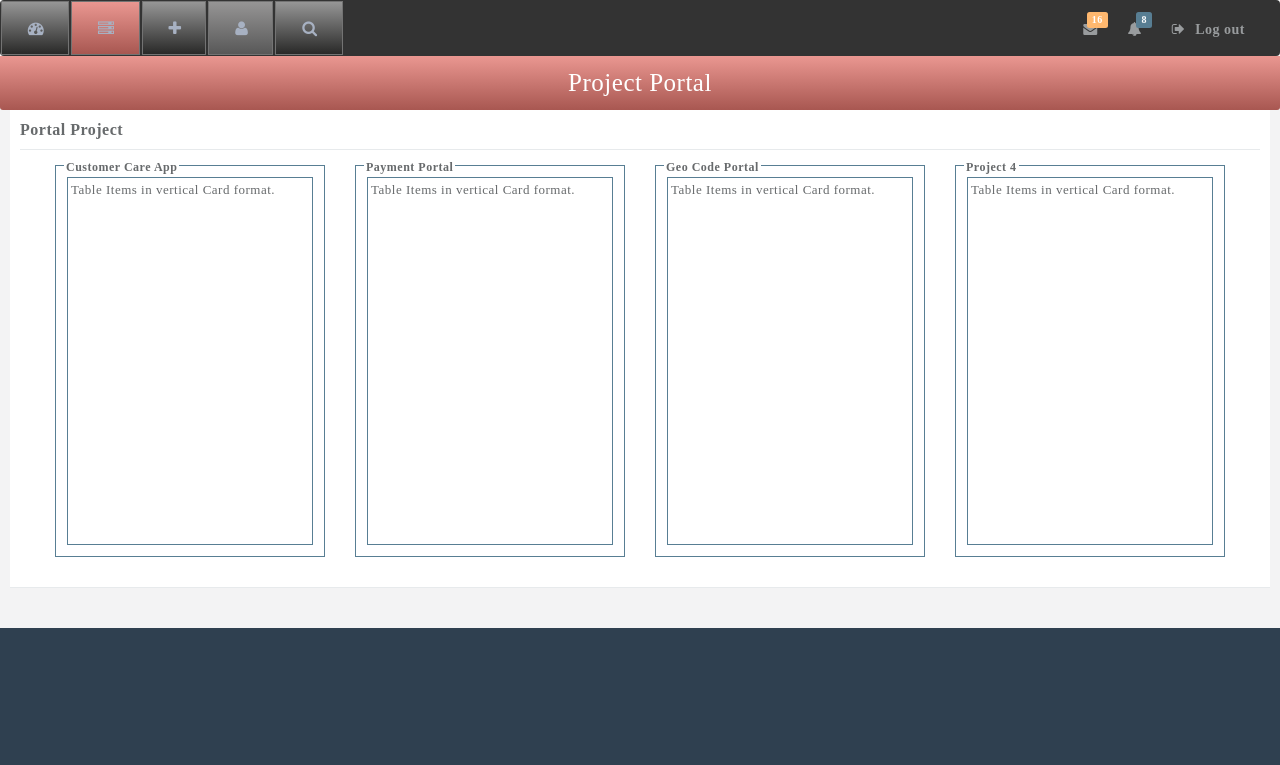
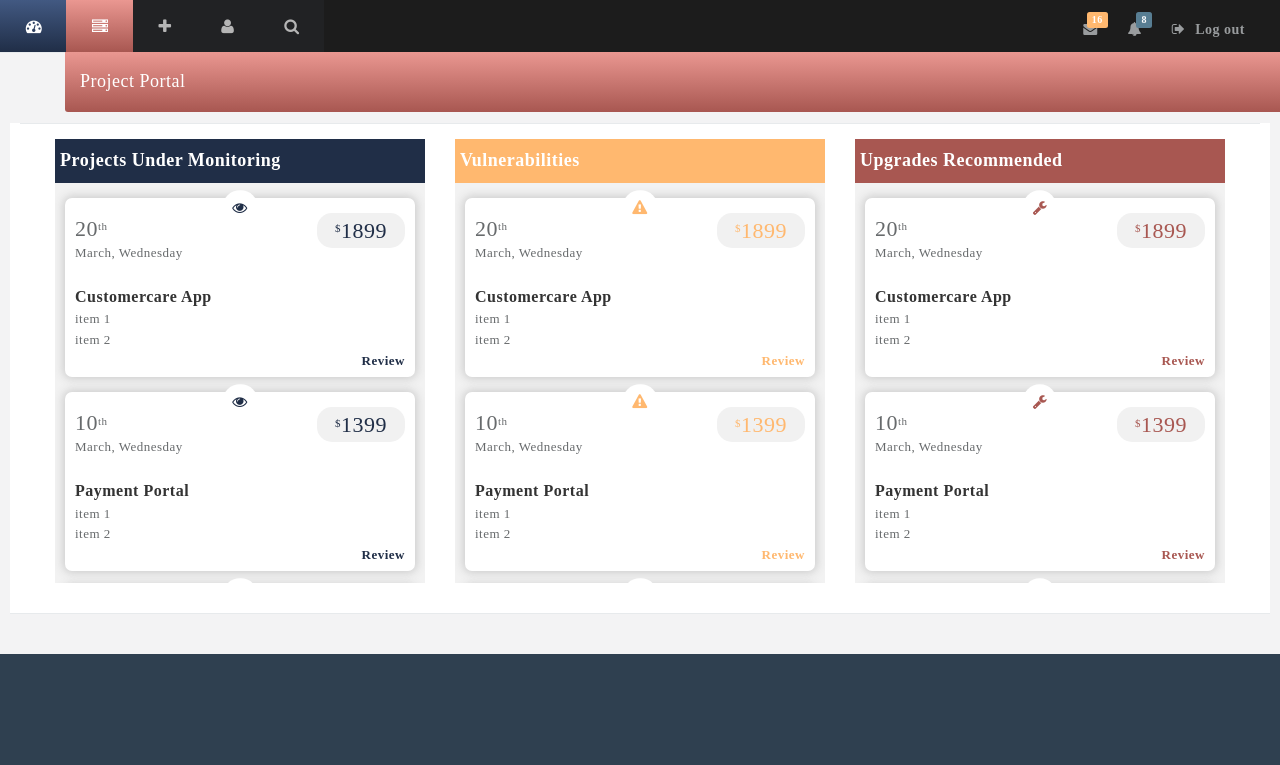
Before and after one commit to devdogmonitors/DevDogMonitors, a PHP site: page /projectportal.html in a window 1280 px wide. Shown: the top 765 px of the page. Run offline with PHP 8.4, Linux system fonts and the light colour scheme; some web fonts are replaced.

Commit message:
updated files

```diff
--- a/css/custom.css
+++ b/css/custom.css
@@ -861,7 +918,7 @@ body.mini-navbar .navbar-default .nav > li > a span{
 	margin-bottom:0px;
 }
 .fullwidth .nav > li > a {
-    color: #a7b1c2;
+    color: #b5b5b5;
     font-weight: 600;
     font-size: 16px;
     padding: 18px 24px 34px 21px !important;
@@ -873,11 +930,11 @@ body.mini-navbar .navbar-default .nav > li > a span{
     background: -webkit-linear-gradient(top, #51bbd2 0%, #2d97af 100%);
     background: -o-linear-gradient(top, #51bbd2 0%, #2d97af 100%);
     background: -ms-linear-gradient(top, #51bbd2 0%, #2d97af 100%);
-        background: linear-gradient(to bottom, #969595 0%, #585858 100%);
-        background: linear-gradient(to bottom, #969595 0%, #585858 100%);
-    border: 1px solid #737373;
+        /* background: linear-gradient(to bottom, #969595 0%, #585858 100%); */
+		background:#212224;
+    /* border: 1px solid #737373; */
     /* box-shadow: 0 0 10px #ccc; */
-    margin: 1px 1px 1px 1px;
+    /* margin: 1px 1px 1px 1px; */
 }
 .fullwidth .navbar-nav>li:nth-child(odd) {
     background: #39b1cc;
@@ -886,21 +943,23 @@ body.mini-navbar .navbar-default .nav > li > a span{
     background: -webkit-linear-gradient(top, #51bbd2 0%, #2d97af 100%);
     background: -o-linear-gradient(top, #51bbd2 0%, #2d97af 100%);
     background: -ms-linear-gradient(top, #51bbd2 0%, #2d97af 100%);
-   background: linear-gradient(to bottom, #969696 0%, #292928 100%);
-    border: 1px solid #737373;
+   /* background: linear-gradient(to bottom, #969696 0%, #292928 100%); */
+   	background:#212224;
+   /*  border: 1px solid #737373; */
     /* box-shadow: 0 0 10px #ccc; */
-    margin: 1px 1px 1px 1px;
+    /* margin: 1px 1px 1px 1px; */
 }
 .fullwidth .navbar-default .nav > li > a:hover:nth-child(2){background: linear-gradient(to bottom, #ffffff 0%, #000000 100%) !important;}
 .fullwidth .navbar-default {
-    background-color: #333333;
-    border-color: #333333;
+    background-color: #1c1c1c;
+    border-color: #1c1c1c;
+	border-radius:0px;
 }
 .fullwidth .mega-dropdown-menu li h2 {
     color: #fff;
-    margin: 13px 0;
-    font-size: 25px;
-	text-align:center;
+    margin: 20px 0;
+    font-size: 18px;
+    text-align: left;
 }
 .fullwidth .nav .navbar-nav li{width:50px;height:50px;}
 .fullwidth .navbar-default .nav > li > a:hover, .navbar-default .nav > li > a:focus,  .navbar-default .nav > li > a:active {
@@ -1008,6 +1067,102 @@ body.mini-navbar .navbar-default .nav > li > a span{
     color: #fff;
 }
 .index-wrapper {padding-top:66px !important}
+
+/*Project Portal page css*/
+.wrapper-content {padding-top:70px;}
+.undermonitoring {overflow:hidden; background-color:#f2f2f2; padding:0px;}
+.undermonitoring .card-heading {padding:7px 5px; background-color:#202e47;}
+.card-heading h3 {color:#fff; font-size:18px;}
+.card-body {height:400px; overflow-y:auto;}
+.card {padding:15px 10px 7px 10px; background-color:#fff; border-radius:7px; margin:15px 10px; position:relative; box-shadow:0px 0px 10px 2px #ccc;}
+.card i {position:absolute;left:50%; padding:10px; background-color:#fff; border-radius:50%; font-size:15px;transform: translate(-50%, -65%); color:#202e47;}
+
+.card span {font-size:22px;}
+.card span sup {font-size:11px;}
+.value {padding:2px 18px; background-color:#f1f1f1; border-radius:15px; color:#202e47;}
+.date {margin-top:15px;}
+
+.projectdetails {margin-top:25px;}
+.projectdetails h3 {font-size:16px; color:#333;}
+.projectdetails p {margin-bottom:2px;}
+.projectdetails a {font-size:13px; font-weight:700; color:#202e47;}
+
+#monitorscroll::-webkit-scrollbar-track
+{
+ -webkit-box-shadow: inset 0 0 6px rgba(0,0,0,0.3);
+ border-radius: 10px;
+ background-color: #F5F5F5;
+}
+
+#monitorscroll::-webkit-scrollbar
+{
+ width: 6px;
+ background-color: #F5F5F5;
+}
+
+#monitorscroll::-webkit-scrollbar-thumb
+{
+ border-radius: 10px;
+ -webkit-box-shadow: inset 0 0 6px rgba(0,0,0,.3);
+ background-color: rgba(32, 46, 71, 0.8);
+}
+
+.vulnerabilities {overflow:hidden; background-color:#f2f2f2; padding:0px;}
+.vulnerabilities .card-heading {padding:7px 5px; background-color:#ffb86f;}
+
+#vulnerabilitiesscroll::-webkit-scrollbar-track
+{
+ -webkit-box-shadow: inset 0 0 6px rgba(0,0,0,0.3);
+ border-radius: 10px;
+ background-color: #F5F5F5;
+}
+
+#vulnerabilitiesscroll::-webkit-scrollbar
+{
+ width: 6px;
+ background-color: #F5F5F5;
+}
+
+#vulnerabilitiesscroll::-webkit-scrollbar-thumb
+{
+ border-radius: 10px;
+ -webkit-box-shadow: inset 0 0 6px rgba(0,0,0,.3);
+ background-color: rgba(255, 184, 111, 0.8);
+}
+
+.vulnerabilities .card i {color:#ffb86f;}
+.vulnerabilities .value {color:#ffb86f;}
+.vulnerabilities .projectdetails a {color:#ffb86f;}
+
+
+.needtofixed {overflow:hidden; background-color:#f2f2f2; padding:0px;}
+.needtofixed .card-heading {padding:7px 5px; background-color:#a85751;}
+
+#needtofixedscroll::-webkit-scrollbar-track
+{
+ -webkit-box-shadow: inset 0 0 6px rgba(0,0,0,0.3);
+ border-radius: 10px;
+ background-color: #F5F5F5;
+}
+
+#needtofixedscroll::-webkit-scrollbar
+{
+ width: 6px;
+ background-color: #F5F5F5;
+}
+
+#needtofixedscroll::-webkit-scrollbar-thumb
+{
+ border-radius: 10px;
+ -webkit-box-shadow: inset 0 0 6px rgba(0,0,0,.3);
+ background-color: rgba(168, 87, 81, 0.8);
+}
+
+.needtofixed .card i {color:#a85751;}
+.needtofixed .value {color:#a85751;}
+.needtofixed .projectdetails a {color:#a85751;}
+
+
 /*projectprotal css*/
 .ppmain{border:1px solid #587e93;padding:5px;}
 .ppmain h5 {
@@ -1027,9 +1182,15 @@ body.mini-navbar .navbar-default .nav > li > a span{
 .fullwidth .navbar-default .nav > li > .col-ffb86f-hr:hover{background: linear-gradient(to bottom, #eacaa8 0%, #ffb86f 100%) !important;}
 
 .col-2f4050 {background: linear-gradient(to bottom, #545454 0%, #222222 100%);}
-.col-202e47 {background: linear-gradient(to bottom, #425982 0%, #202e47 100%);}
-.col-a85751 {background: linear-gradient(to bottom, #ea9791 0%, #a85751 100%);}
-.col-453a49 {background: linear-gradient(to bottom, #827188 0%, #453a49 100%);}
-.col-587e93 {background: linear-gradient(to bottom, #8ab9d4 0%, #587e93 100%);}
-.col-ffb86f {background: linear-gradient(to bottom, #eacaa8 0%, #ffb86f 100%);}
-.col-587e93:hover{background: linear-gradient(to bottom, #8ab9d4 0%, #587e93 100%);
+.col-202e47 {background: linear-gradient(to bottom, #425982 0%, #202e47 100%);color:#fff !important;}
+.col-a85751 {background: linear-gradient(to bottom, #ea9791 0%, #a85751 100%);color:#fff !important;}
+.col-453a49 {background: linear-gradient(to bottom, #827188 0%, #453a49 100%);color:#fff !important;}
+.col-587e93 {background: linear-gradient(to bottom, #8ab9d4 0%, #587e93 100%);color:#fff !important;}
+.col-ffb86f {background: linear-gradient(to bottom, #eacaa8 0%, #ffb86f 100%);color:#fff !important;}
+.col-587e93:hover{background: linear-gradient(to bottom, #8ab9d4 0%, #587e93 100%);}
+
+.prj-left {margin-left:65px;}
+.new-left {margin-left:133px;}
+.profile-left {margin-left:196px;}
+.search-left {margin-left:257px;}
+.email-icon-w {width:93%;float:left}
--- a/projectportal.html
+++ b/projectportal.html
@@ -35,7 +35,7 @@
         <div class="row border-bottom">
         <nav class="navbar navbar-static-top white-bg" role="navigation" style="margin-bottom: 0">
         <div class="navbar-header" style="width:100%">
-            <a class="navbar-minimalize minimalize-styl-2 btn btn-primary " href="#"><i class="fa fa-bars"></i> </a>
+            <!-- <a class="navbar-minimalize minimalize-styl-2 btn btn-primary " href="#"><i class="fa fa-bars"></i> </a> -->
            <!--  <form role="search" class="navbar-form-custom" action="search_results.html">
                 <div class="form-group">
                     <input type="text" placeholder="Search for something..." class="form-control" name="top-search" id="top-search">
@@ -43,18 +43,18 @@
             </form> -->
 			<div class="fullwidth ">
 				  <nav class="navbar navbar-default">
-    <div class="navbar-header">
+    <!-- <div class="navbar-header">
       <button class="navbar-toggle" type="button" data-toggle="collapse" data-target=".js-navbar-collapse">
         <span class="sr-only">Toggle navigation</span>
         <span class="icon-bar"></span>
         <span class="icon-bar"></span>
         <span class="icon-bar"></span>
       </button>
-    </div>
+    </div> -->
 
 
-    <div class="collapse navbar-collapse js-navbar-collapse">
-      <ul class="nav navbar-nav" style="display:inline-flex;">
+    <div class="">
+      <ul class="nav navbar-nav menu-top mrg-left-0" style="display:inline-flex;">
 		<!-- <li>
 			<div class="logo">
 				<a href="index.html"><img src="img/color-3.png"/></a>
@@ -73,7 +73,7 @@
 		 <li class="dropdown mega-dropdown">
           <a href="#" class="dropdown-toggle col-a85751-hr" data-toggle="dropdown" id="project"><span class="fa fa-server pull-right"></span></a>
 
-          <ul class="dropdown-menu mega-dropdown-menu row" id="project-view">
+          <ul class="dropdown-menu mega-dropdown-menu row prj-left" id="project-view">
 			 <li class="col-sm-12">
 				<h2>Project Portal</h2>
 			</li>
@@ -83,7 +83,7 @@
 		 <li class="dropdown mega-dropdown">
           <a href="#" class="dropdown-toggle col-453a49-hr" data-toggle="dropdown" id="newproject"><span class="fa fa-plus pull-right"></span></a>
 
-          <ul class="dropdown-menu mega-dropdown-menu row" id="newproject-view">
+          <ul class="dropdown-menu mega-dropdown-menu row new-left" id="newproject-view">
 			 <li class="col-sm-12">
 				<h2>New Project</h2>
 			</li>
@@ -93,7 +93,7 @@
 		 <li class="dropdown mega-dropdown">
           <a href="#" class="dropdown-toggle col-587e93-hr" data-toggle="dropdown" id="name"><span class="fa fa-user pull-right"></span></a>
 
-          <ul class="dropdown-menu mega-dropdown-menu row" id="name-view">
+          <ul class="dropdown-menu mega-dropdown-menu row profile-left" id="name-view">
 			 <li class="col-sm-12">
 				<h2>Name</h2>
 			</li>
@@ -103,7 +103,7 @@
 		<li class="dropdown mega-dropdown">
           <a href="#" class="dropdown-toggle col-ffb86f-hr" data-toggle="dropdown" id="search"><span class="fa fa-search pull-right"></span></a>
 
-          <ul class="dropdown-menu mega-dropdown-menu row" id="search-view">
+          <ul class="dropdown-menu mega-dropdown-menu row search-left" id="search-view">
 			 <li class="col-sm-12">
 				 <form role="search" class="navbar-form-custom" action="search_results.html">
                 <div class="form-group">
@@ -230,49 +230,191 @@
         </div>
         <div class="wrapper wrapper-content">
                 <div class="row wrapper border-bottom white-bg page-heading">
-                <div class="col-sm-12 nopaddingleft nopaddingright">
-                    <h2 class="addproject-heading">Portal Project</h2>
-                    <!-- <ol class="breadcrumb">
-                        <li>
-                            <a href="index.html">Dashboard</a>
-                        </li>
-                        <li class="active">
-                            <strong>Project Portal</strong>
-                        </li>
-                    </ol> -->
-                </div>
 				<div class="col-md-12 nopaddingleft nopaddingright">
 					<div class="ibox float-e-margins addproject">
                             <div class="ibox-content ibox-content-add">
-								<div class="col-md-3">
-									<div class="ppmain">
-										<h5>Customer Care App</h5>
-										<div class="ppsub">
-											<p>Table Items in vertical Card format.</p>
+								<div class="col-md-4">
+									<div class="undermonitoring mrg-btm">
+										<div class="card-heading">
+											<h3>Projects Under Monitoring</h3>
+										</div>
+										<div class="card-body" id="monitorscroll">
+											<div class="card">
+												<i class="fa fa-eye"></i>
+												<span class="date">20<sup>th</sup></span>
+												<span class="pull-right value"><sup>$</sup>1899</span>
+												<p>March, Wednesday</p>
+												<div class="projectdetails">
+													<h3>Customercare App</h3>
+													<p>item 1</p>
+													<p>item 2</p>
+													<a href="#" class="pull-right">Review</a>
+												</div>
+												<div class="clearfix"></div>
+											</div>
+											<div class="card">
+												<i class="fa fa-eye"></i>
+												<span class="date">10<sup>th</sup></span>
+												<span class="pull-right value"><sup>$</sup>1399</span>
+												<p>March, Wednesday</p>
+												<div class="projectdetails">
+													<h3>Payment Portal</h3>
+													<p>item 1</p>
+													<p>item 2</p>
+													<a href="#" class="pull-right">Review</a>
+												</div>
+												<div class="clearfix"></div>
+											</div>
+											<div class="card">
+												<i class="fa fa-eye"></i>
+												<span class="date">20<sup>th</sup></span>
+												<span class="pull-right value"><sup>$</sup>1699</span>
+												<p>March, Wednesday</p>
+												<div class="projectdetails">
+													<h3>Geo Code Portal</h3>
+													<p>item 1</p>
+													<p>item 2</p>
+													<a href="#" class="pull-right">Review</a>
+												</div>
+												<div class="clearfix"></div>
+											</div>
+											<div class="card">
+												<i class="fa fa-eye"></i>
+												<span class="date">03<sup>rd</sup></span>
+												<span class="pull-right value"><sup>$</sup>899</span>
+												<p>March, Wednesday</p>
+												<div class="projectdetails">
+													<h3>Project 04</h3>
+													<p>item 1</p>
+													<p>item 2</p>
+													<a href="#" class="pull-right">Review</a>
+												</div>
+												<div class="clearfix"></div>
+											</div>
 										</div>
 									</div>
 								</div>
-								<div class="col-md-3">
-									<div class="ppmain">
-										<h5>Payment Portal</h5>
-										<div class="ppsub">
-											<p>Table Items in vertical Card format.</p>
+
+								<div class="col-md-4">
+									<div class="vulnerabilities mrg-btm">
+										<div class="card-heading">
+											<h3>Vulnerabilities</h3>
+										</div>
+										<div class="card-body" id="vulnerabilitiesscroll">
+											<div class="card">
+												<i class="fa fa-exclamation-triangle"></i>
+												<span class="date">20<sup>th</sup></span>
+												<span class="pull-right value"><sup>$</sup>1899</span>
+												<p>March, Wednesday</p>
+												<div class="projectdetails">
+													<h3>Customercare App</h3>
+													<p>item 1</p>
+													<p>item 2</p>
+													<a href="#" class="pull-right">Review</a>
+												</div>
+												<div class="clearfix"></div>
+											</div>
+											<div class="card">
+												<i class="fa fa-exclamation-triangle"></i>
+												<span class="date">10<sup>th</sup></span>
+												<span class="pull-right value"><sup>$</sup>1399</span>
+												<p>March, Wednesday</p>
+												<div class="projectdetails">
+													<h3>Payment Portal</h3>
+													<p>item 1</p>
+													<p>item 2</p>
+													<a href="#" class="pull-right">Review</a>
+												</div>
+												<div class="clearfix"></div>
+											</div>
+											<div class="card">
+												<i class="fa fa-exclamation-triangle"></i>
+												<span class="date">20<sup>th</sup></span>
+												<span class="pull-right value"><sup>$</sup>1699</span>
+												<p>March, Wednesday</p>
+												<div class="projectdetails">
+													<h3>Geo Code Portal</h3>
+													<p>item 1</p>
+													<p>item 2</p>
+													<a href="#" class="pull-right">Review</a>
+												</div>
+												<div class="clearfix"></div>
+											</div>
+											<div class="card">
+												<i class="fa fa-exclamation-triangle"></i>
+												<span class="date">03<sup>rd</sup></span>
+												<span class="pull-right value"><sup>$</sup>899</span>
+												<p>March, Wednesday</p>
+												<div class="projectdetails">
+													<h3>Project 04</h3>
+													<p>item 1</p>
+													<p>item 2</p>
+													<a href="#" class="pull-right">Review</a>
+												</div>
+												<div class="clearfix"></div>
+											</div>
 										</div>
 									</div>
 								</div>
-								<div class="col-md-3">
-									<div class="ppmain">
-										<h5>Geo Code Portal</h5>
-										<div class="ppsub">
-											<p>Table Items in vertical Card format.</p>
+
+								<div class="col-md-4">
+									<div class="needtofixed mrg-btm">
+										<div class="card-heading">
+											<h3>Upgrades Recommended</h3>
 										</div>
-									</div>
-								</div>
-								<div class="col-md-3">
-									<div class="ppmain">
-										<h5>Project 4</h5>
-										<div class="ppsub">
-											<p>Table Items in vertical Card format.</p>
+										<div class="card-body" id="needtofixedscroll">
+											<div class="card">
+												<i class="fa fa-wrench"></i>
+												<span class="date">20<sup>th</sup></span>
+												<span class="pull-right value"><sup>$</sup>1899</span>
+												<p>March, Wednesday</p>
+												<div class="projectdetails">
+													<h3>Customercare App</h3>
+													<p>item 1</p>
+													<p>item 2</p>
+													<a href="#" class="pull-right">Review</a>
+												</div>
+												<div class="clearfix"></div>
+											</div>
+											<div class="card">
+												<i class="fa fa-wrench"></i>
+												<span class="date">10<sup>th</sup></span>
+												<span class="pull-right value"><sup>$</sup>1399</span>
+												<p>March, Wednesday</p>
+												<div class="projectdetails">
+													<h3>Payment Portal</h3>
+													<p>item 1</p>
+													<p>item 2</p>
+													<a href="#" class="pull-right">Review</a>
+												</div>
+												<div class="clearfix"></div>
+											</div>
+											<div class="card">
+												<i class="fa fa-wrench"></i>
+												<span class="date">20<sup>th</sup></span>
+												<span class="pull-right value"><sup>$</sup>1699</span>
+												<p>March, Wednesday</p>
+												<div class="projectdetails">
+													<h3>Geo Code Portal</h3>
+													<p>item 1</p>
+													<p>item 2</p>
+													<a href="#" class="pull-right">Review</a>
+												</div>
+												<div class="clearfix"></div>
+											</div>
+											<div class="card">
+												<i class="fa fa-wrench"></i>
+												<span class="date">03<sup>rd</sup></span>
+												<span class="pull-right value"><sup>$</sup>899</span>
+												<p>March, Wednesday</p>
+												<div class="projectdetails">
+													<h3>Project 04</h3>
+													<p>item 1</p>
+													<p>item 2</p>
+													<a href="#" class="pull-right">Review</a>
+												</div>
+												<div class="clearfix"></div>
+											</div>
 										</div>
 									</div>
 								</div>
@@ -320,6 +462,7 @@ $(document).ready(function(){
 	$( document ).ready(function() {
    $("#project").addClass( "col-a85751" );
    $("#project-view").addClass( "col-a85751" );
+   $("#project-view").addClass( "prj-left" );
    $("#project-view").show();
 });
 	$("#dashboard").click(function(){
```
Also changed, not shown: other parts of css/custom.css (+67 -10 lines), addproject.html (+11 -10 lines), index.html (+18 -13 lines), profile.html (+19 -13 lines), search.html (+19 -13 lines), img/monitor-em.png, img/monitor-w.png (added), img/upgrades-en.png, img/vulnerabilities2-en.png.
